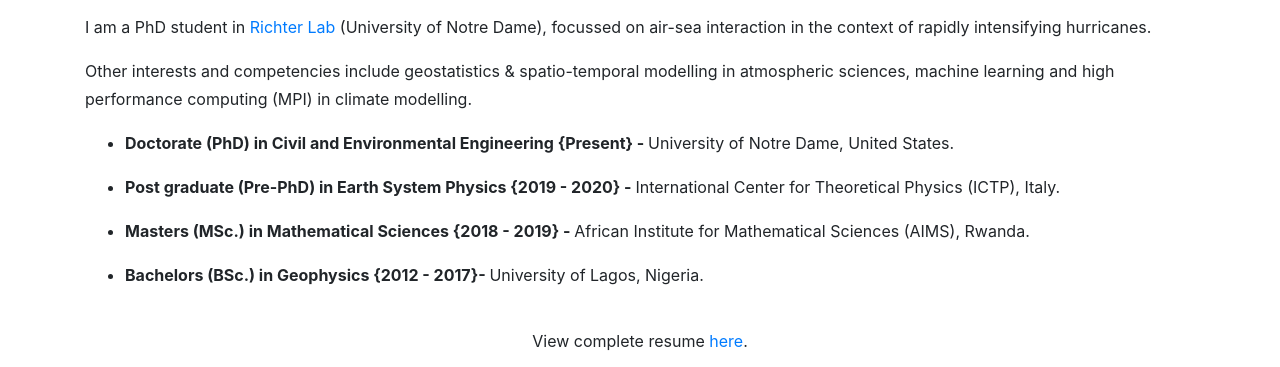
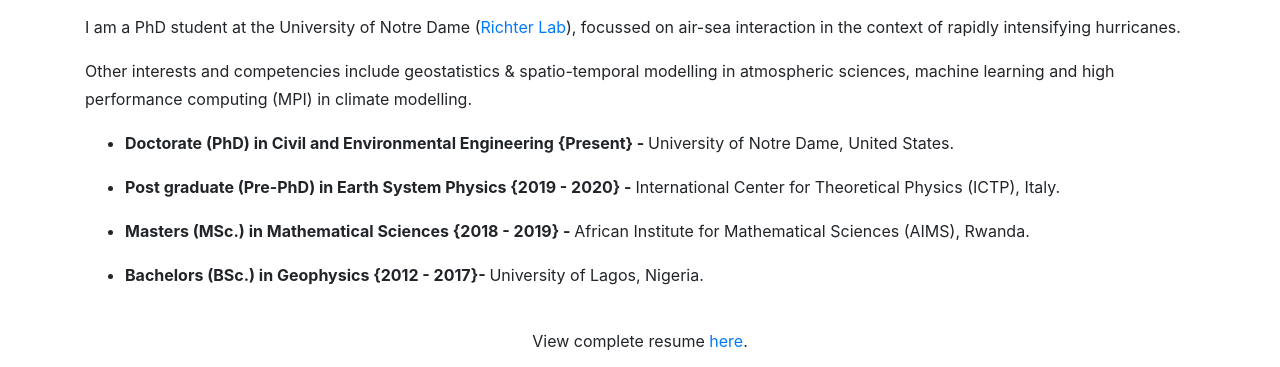
Before and after one commit to chibueze07/chibueze.github.io, a website with bundled scripts: page index.html in a window 1280 px wide. Shown: the part 433-800 px from the top of the page. Built offline with nearby package versions, Linux system fonts and the light colour scheme; files whose address does not match are found by name; a web font is replaced by a local one.

Commit message:
Update index.html

```diff
--- a/index.html
+++ b/index.html
@@ -139,7 +139,7 @@
             <p class="text-muted">PhD researcher
               <br>University of Notre Dame, United States.
             </p>
-            <p style="text-align:left;">I am a PhD student in <a class="js-scroll-trigger" href="https://www3.nd.edu/~drichte2/index.html" target="_blank">Richter Lab</a> (University of Notre Dame), focussed on air-sea interaction in the context of rapidly intensifying hurricanes.
+            <p style="text-align:left;">I am a PhD student at the University of Notre Dame (<a class="js-scroll-trigger" href="https://www3.nd.edu/~drichte2/index.html" target="_blank">Richter Lab</a>), focussed on air-sea interaction in the context of rapidly intensifying hurricanes.
                     <br>
 
             <p style="text-align:left;"> Other interests and competencies include geostatistics & spatio-temporal modelling in atmospheric sciences, machine learning and high performance computing (MPI) in climate modelling.
```
